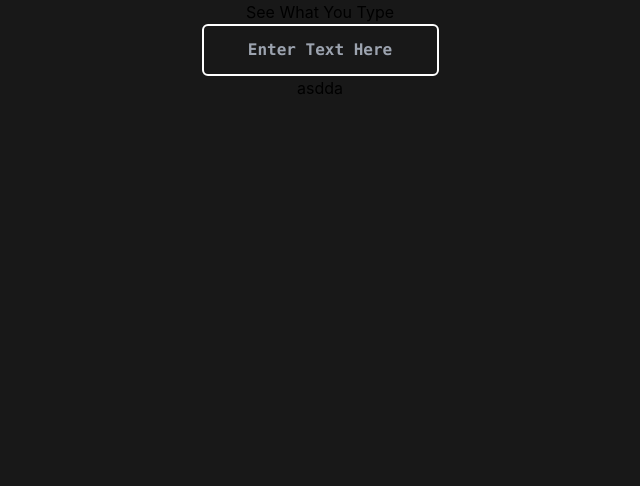
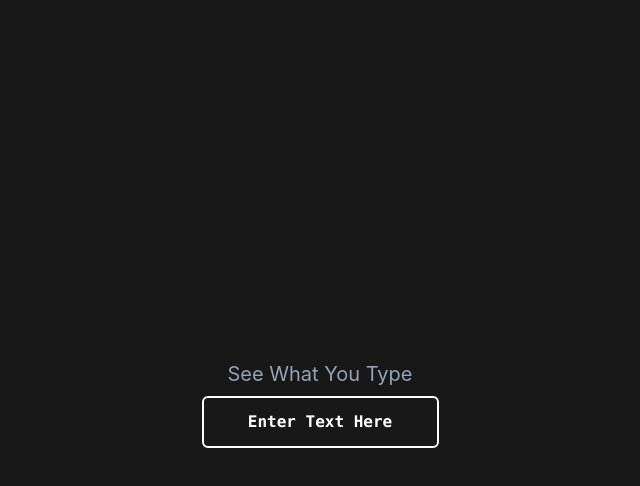
Before and after one commit to Killdroid2342/keylogger, a React (Vite) app: page / in a window 1280 px wide. Shown: the top 486 px of the page, without its empty margins (320-960 px from the left). Built offline with nearby package versions, Linux system fonts and the light colour scheme.

Commit message:
finished logic. a bit of styles

```diff
--- a/src/See-Typing/See-Typing.tsx
+++ b/src/See-Typing/See-Typing.tsx
@@ -1,18 +1,28 @@
 import React, { useState } from 'react';
 
 const SeeType = () => {
-  const [typing, setTyping] = useState('')
-  const type = () => {
+  const [typing, setTyping] = useState('');
 
-  }
-   return(
-    <div className='flex flex-col items-center justify-center'>
-      <h1 className=''>See What You Type</h1>
-      <input type="text" onChange={type} placeholder="Enter Text Here" className='border-2 border-white bg-transparent text-white rounded-md text-center p-3 font-bold font-mono'/>
-      <p>{typing}asdda</p>
+  const type = (e: React.ChangeEvent<HTMLInputElement>) => {
+    setTyping(e.target.value);
+    console.log(typing);
+  };
+  return (
+    <div className='flex flex-col items-center justify-center h-screen'>
+      <div className='m-auto'>
+        <h1 className='mx-auto w-fit text-slate-400 my-2 text-xl'>
+          See What You Type
+        </h1>
+        <input
+          type='text'
+          onChange={type}
+          placeholder='Enter Text Here'
+          className='border-2 border-white bg-transparent text-white placeholder-white rounded-md text-center p-3 font-bold font-mono'
+        />
+        <p className='text-white'>{typing}</p>
+      </div>
     </div>
-
-   )
+  );
 };
 
 export default SeeType;
```
